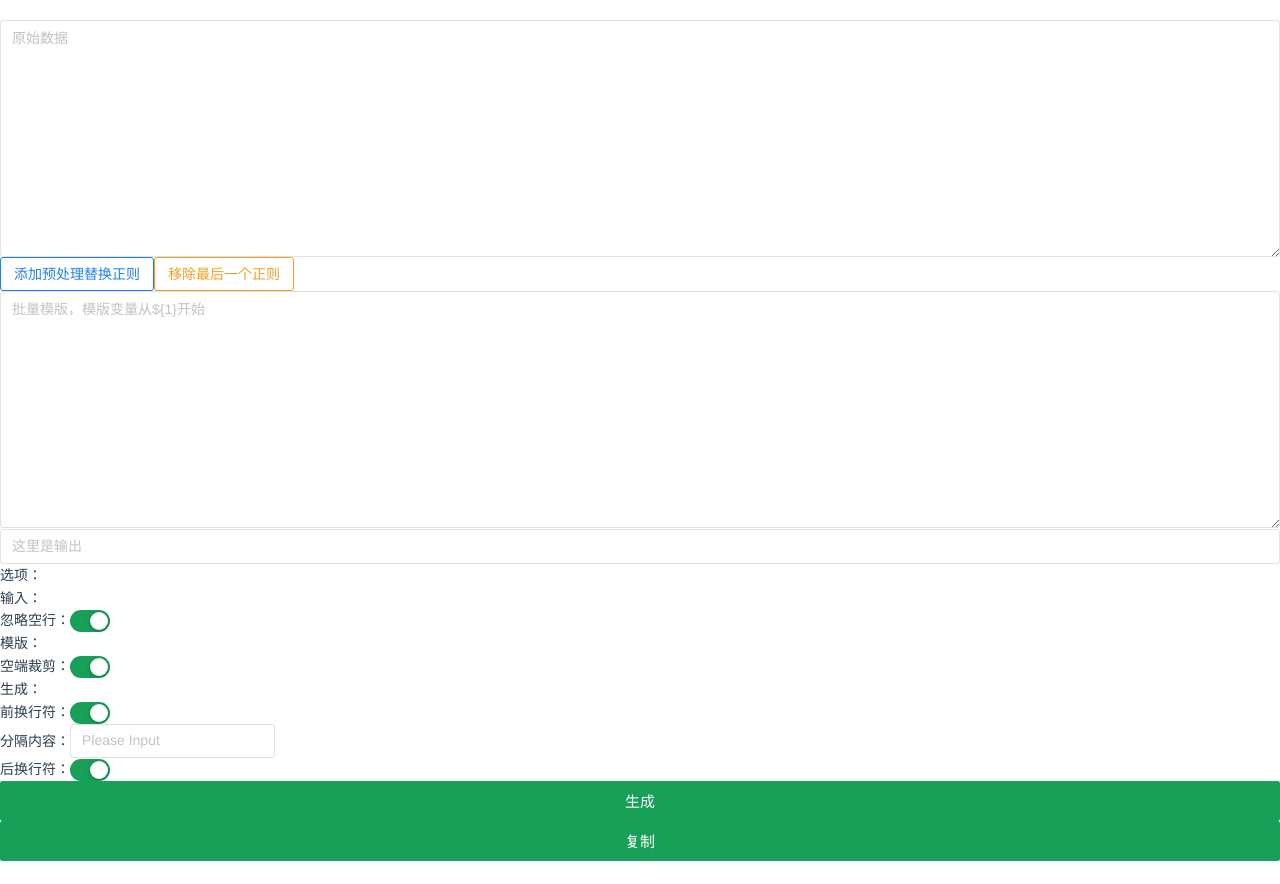
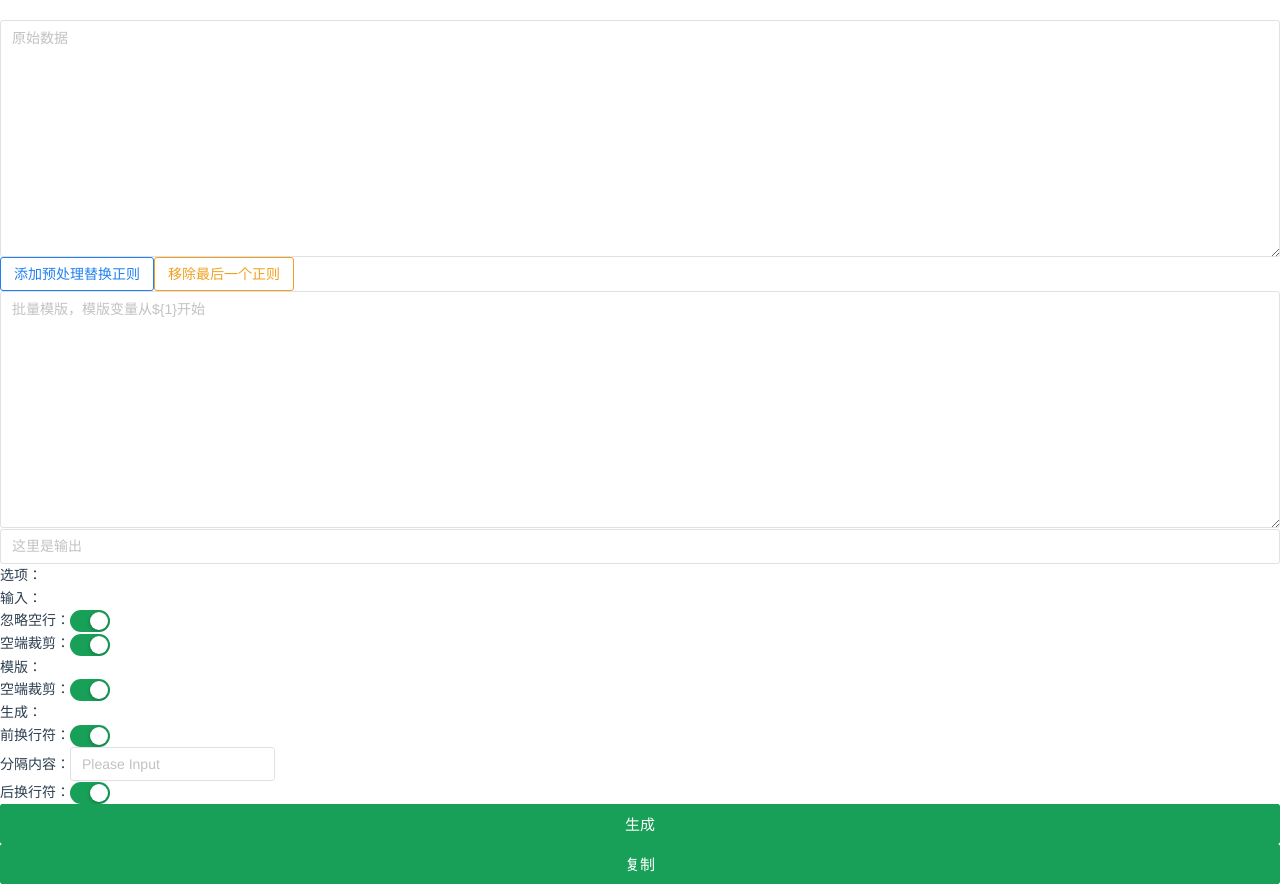
Before and after one commit to UnluckyNinja/text-batch-gen, a Vue app: page / in a window 1280 px wide. Before the commit the page ends 861 px from the top, so only its background shows below. Built offline with nearby package versions, Linux system fonts and the light colour scheme; the HTML template or start-up script is replaced by a standard one.

Commit message:
update deps version & fix input with indents

```diff
--- a/src/App.vue
+++ b/src/App.vue
@@ -43,7 +43,8 @@ const output = useStorage('output', '')
 
 const options = useStorage('options', {
   input: {
-    skipEmpty: true
+    skipEmpty: true,
+    trim: true
   },
   template: {
     trim: true
@@ -68,7 +69,10 @@ const generateOutput = () => {
       return
     }
 
-    let eles = line.split(/\s+/)
+    if (options.input.trim) {
+      line = line.trim()
+    }
+    let eles = line.split(/(?<!^)\s+/)
     let temp = template.value
     if (options.template.trim) {
       temp = temp.trim()
--- a/src/components/OptionsList.vue
+++ b/src/components/OptionsList.vue
@@ -3,9 +3,15 @@
     <div class="text-3xl">选项：</div>
     <div class="flex m-2 items-center">
       <div class="text-xl self-start">输入：</div>
-      <div class="p-2">
-        <span>忽略空行：</span>
-        <n-switch v-model:value="options.input.skipEmpty"></n-switch>
+      <div class="flex-auto p-2 space-y-2">
+        <div>
+          <span>忽略空行：</span>
+          <n-switch v-model:value="options.input.skipEmpty"></n-switch>
+        </div>
+        <div>
+          <span>空端裁剪：</span>
+          <n-switch v-model:value="options.input.trim"></n-switch>
+        </div>
       </div>
     </div>
     <div class="flex m-2 items-center">
```
Also changed, not shown: package.json (+13 -13 lines), 1 other file (tests, documents, lock files or other folders).
